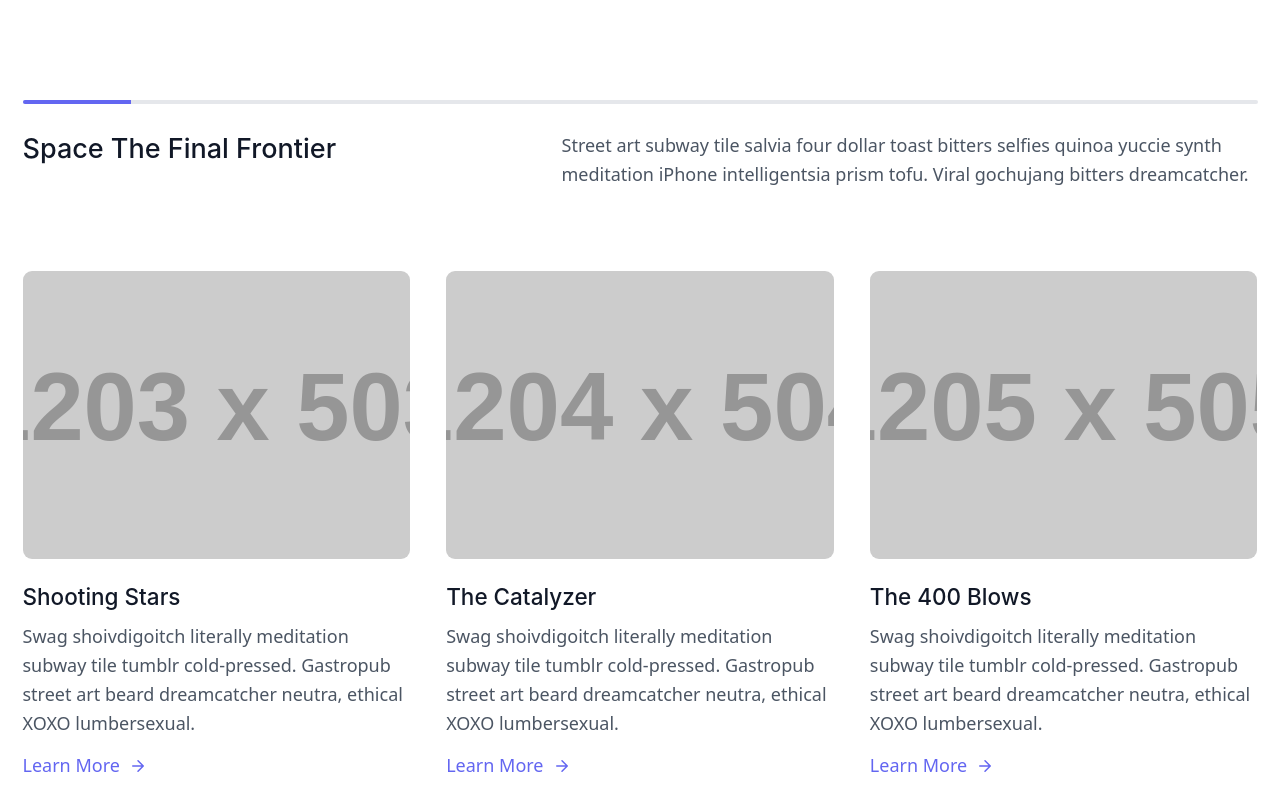
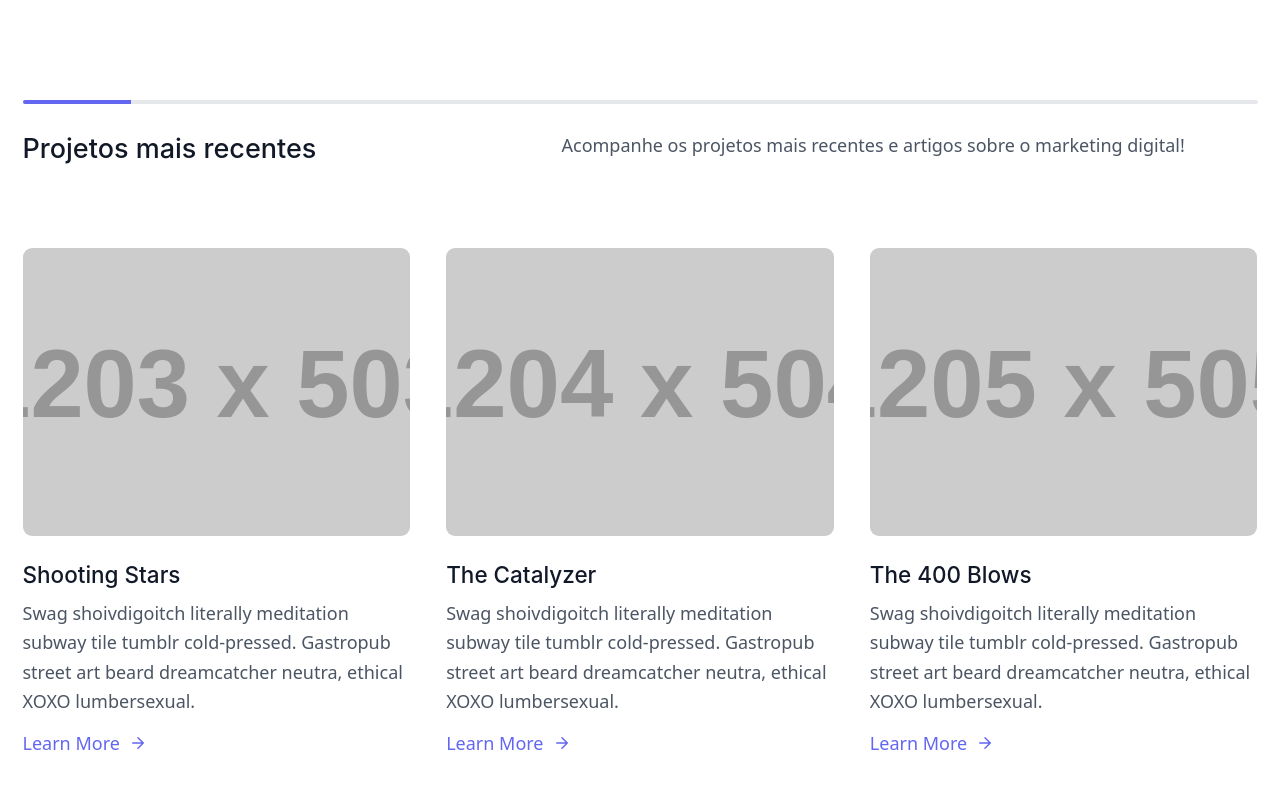
Before and after one commit to alexandresc/ingrid-fischer, a Gatsby site: page / in a window 1280 px wide. Shown: the part 2840-3651 px from the top of the page. Built offline with nearby package versions, Linux system fonts and the light colour scheme; Gatsby itself is replaced by a stand-in of ours; placeholder pictures from the web are drawn by us.

Commit message:
update content content

```diff
--- a/src/components/content.js
+++ b/src/components/content.js
@@ -12,12 +12,11 @@ const Content = () => {
           </div>
           <div class="flex flex-wrap sm:flex-row flex-col py-6 mb-12">
             <h1 class="sm:w-2/5 text-gray-900 font-medium title-font text-2xl mb-2 sm:mb-0">
-              Space The Final Frontier
+              Projetos mais recentes
             </h1>
             <p class="sm:w-3/5 leading-relaxed text-base sm:pl-10 pl-0">
-              Street art subway tile salvia four dollar toast bitters selfies
-              quinoa yuccie synth meditation iPhone intelligentsia prism tofu.
-              Viral gochujang bitters dreamcatcher.
+              Acompanhe os projetos mais recentes e artigos sobre o marketing
+              digital!
             </p>
           </div>
         </div>
```
